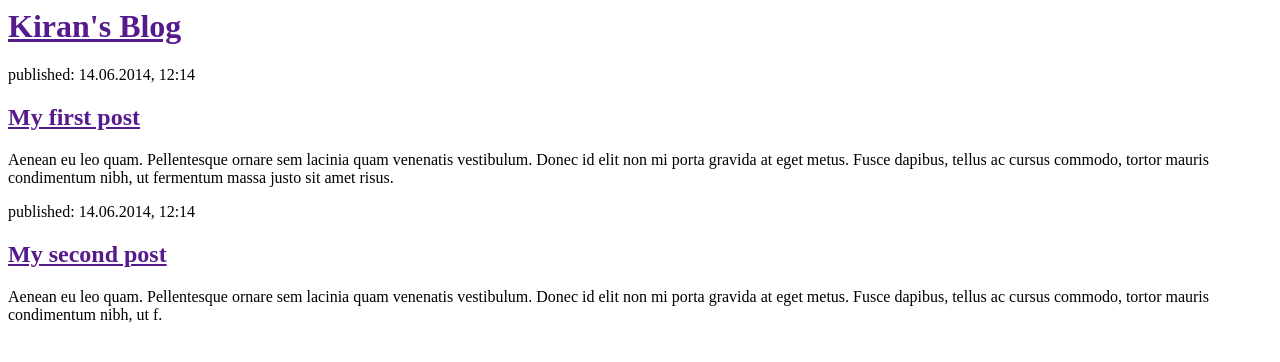
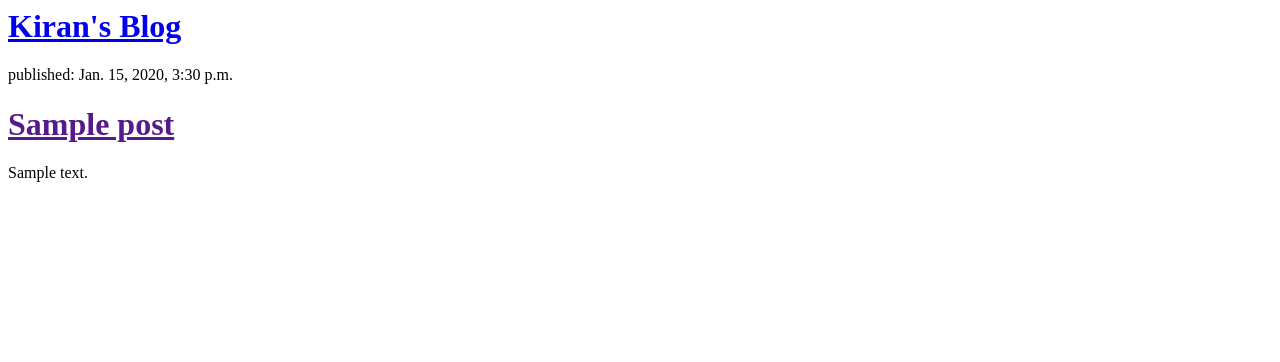
Before and after one commit to kiranmys999/my-first-blog, a Django app: template blog/templates/blog/post_list.html in a window 1280 px wide. Shown: the top 362 px of the page. Run offline with Django 3.2, Linux system fonts and the light colour scheme; the template is opened without the code that fills it: values that come from a table or form of the project are taken from there, others are empty; tables that the repository leaves empty hold one stand-in row (values such as "Sample post").

Commit message:
added template code to display posts

```diff
--- a/blog/templates/blog/post_list.html
+++ b/blog/templates/blog/post_list.html
@@ -4,19 +4,17 @@
 	</head>
 	<body>
 		<div>
-            <h1><a href="">Kiran's Blog</a></h1>
+            <h1><a href="/">Kiran's Blog</a></h1>
         </div>
 
-        <div>
-            <p>published: 14.06.2014, 12:14</p>
-            <h2><a href="">My first post</a></h2>
-            <p>Aenean eu leo quam. Pellentesque ornare sem lacinia quam venenatis vestibulum. Donec id elit non mi porta gravida at eget metus. Fusce dapibus, tellus ac cursus commodo, tortor mauris condimentum nibh, ut fermentum massa justo sit amet risus.</p>
-        </div>
 
-        <div>
-            <p>published: 14.06.2014, 12:14</p>
-            <h2><a href="">My second post</a></h2>
-            <p>Aenean eu leo quam. Pellentesque ornare sem lacinia quam venenatis vestibulum. Donec id elit non mi porta gravida at eget metus. Fusce dapibus, tellus ac cursus commodo, tortor mauris condimentum nibh, ut f.</p>
-        </div>
+    	{% for post in posts %}
+    	<div>
+    		<p>published: {{ post.published_date }}</p>
+    		<h1><a href="">{{ post.title }}</a></h1>
+    		<p>{{ post.text|linebreaksbr }}</p>
+    	</div>
+    	{% endfor %}
+
     </body>
 </html>
--- a/blog/views.py
+++ b/blog/views.py
@@ -1,6 +1,9 @@
 from django.shortcuts import render
 
 # Create your views here.
+from .models import Post
+from django.utils import timezone
 
 def post_list(request):
-	return render(request, 'blog/post_list.html', {})
+	posts = Post.objects.filter(published_date__lte=timezone.now()).order_by('published_date')
+	return render(request, 'blog/post_list.html', {'posts': posts})
```
